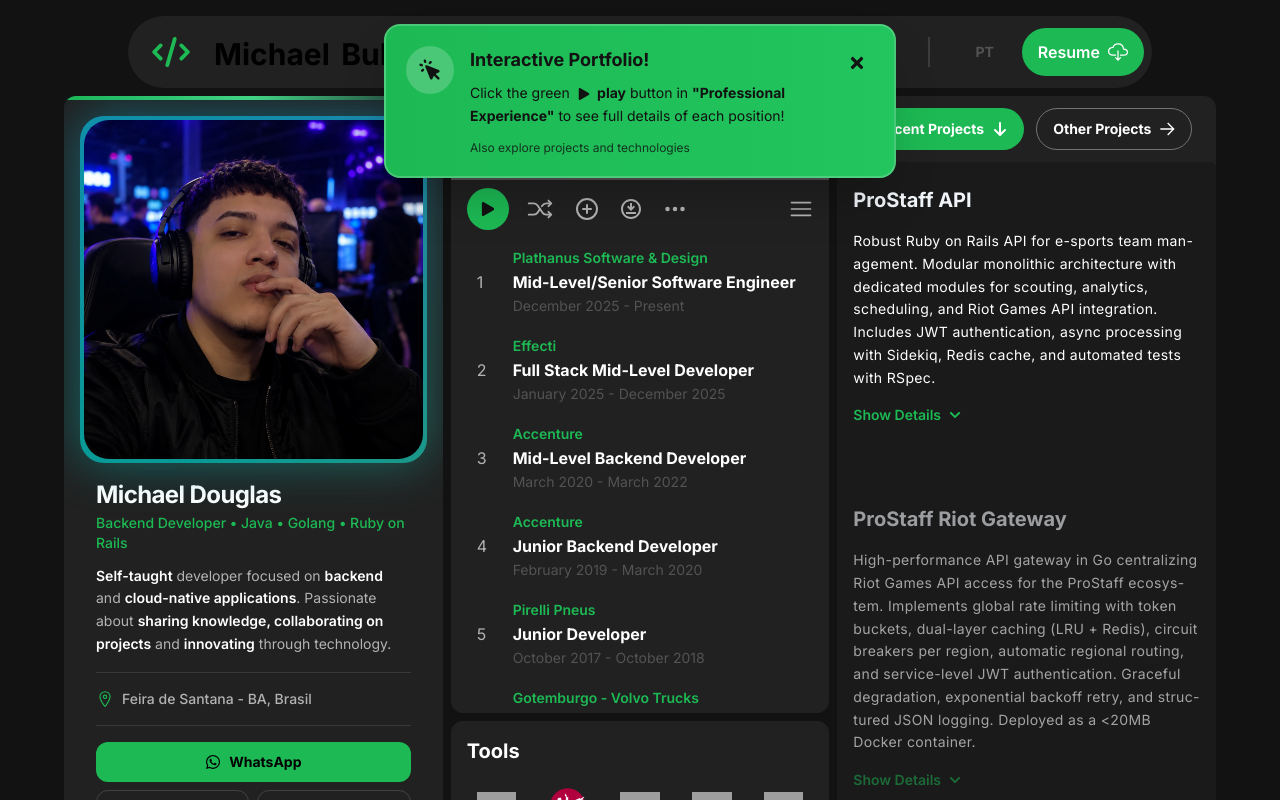
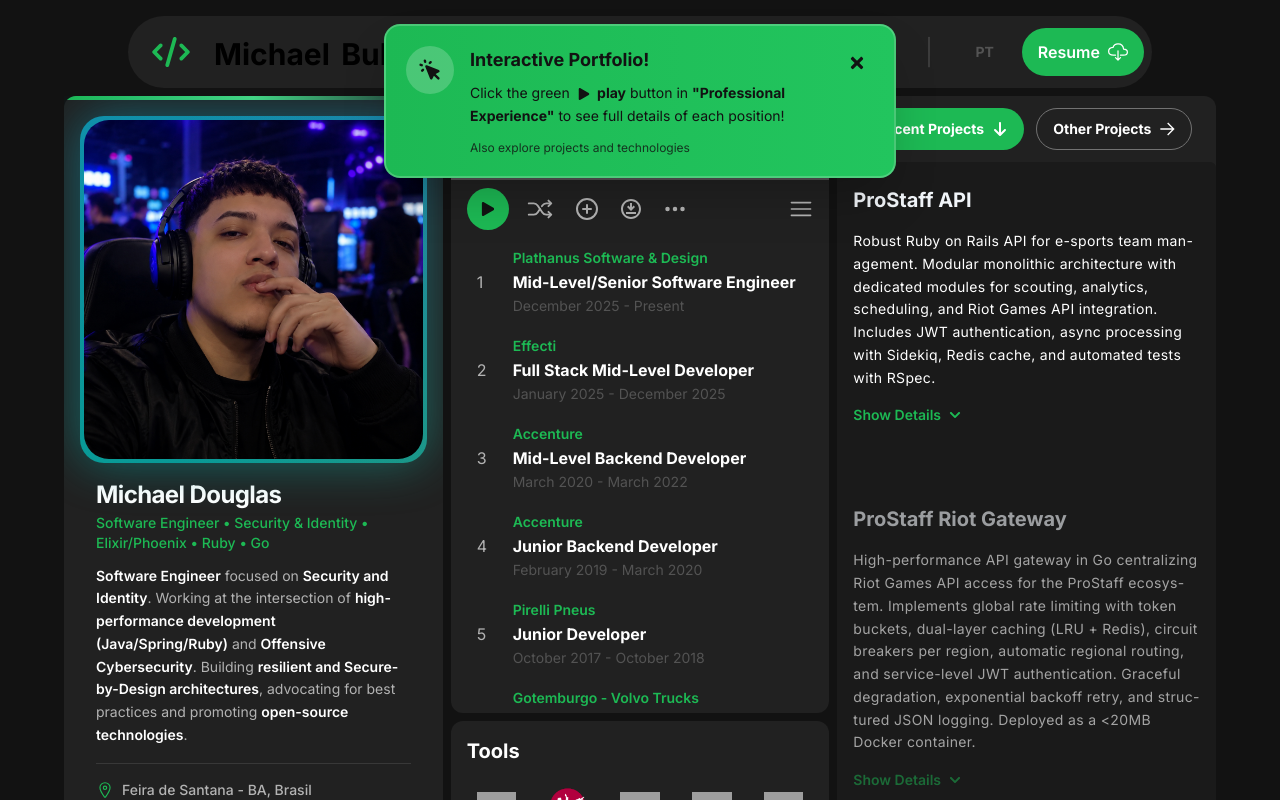
Before and after one commit to Bulletdev/PORTFOLIO, a Next.js app: page / in a window 1280 px wide. Shown: the top 800 px of the page. Built offline with nearby package versions, Linux system fonts and the light colour scheme; grey boxes are pictures that could not be loaded.

Commit message:
chore: adjust portfolio bio descritption

```diff
--- a/i18n/en.ts
+++ b/i18n/en.ts
@@ -6,18 +6,20 @@
     toggleLang: "PT",
   },
   profile: {
-    subtitle: "Backend Developer • Java • Golang • Ruby on Rails",
+    subtitle: "Software Engineer • Security & Identity • Elixir/Phoenix • Ruby • Go",
     bioSegments: [
-      { text: "Self-taught", highlight: true },
-      { text: " developer focused on ", highlight: false },
-      { text: "backend", highlight: true },
+      { text: "Software Engineer", highlight: true },
+      { text: " focused on ", highlight: false },
+      { text: "Security and Identity", highlight: true },
+      { text: ". Working at the intersection of ", highlight: false },
+      { text: "high-performance development (Java/Spring/Ruby)", highlight: true },
       { text: " and ", highlight: false },
-      { text: "cloud-native applications", highlight: true },
-      { text: ". Passionate about ", highlight: false },
-      { text: "sharing knowledge, collaborating on projects", highlight: true },
-      { text: " and ", highlight: false },
-      { text: "innovating", highlight: true },
-      { text: " through technology.", highlight: false },
+      { text: "Offensive Cybersecurity", highlight: true },
+      { text: ". Building ", highlight: false },
+      { text: "resilient and Secure-by-Design architectures", highlight: true },
+      { text: ", advocating for best practices and promoting ", highlight: false },
+      { text: "open-source technologies", highlight: true },
+      { text: ".", highlight: false },
     ],
     copyNumber: "Copy Number",
     copyEmail: "Copy Email",
--- a/i18n/pt.ts
+++ b/i18n/pt.ts
@@ -6,19 +6,20 @@
     toggleLang: "EN",
   },
   profile: {
-    subtitle: "Desenvolvedor Backend • Java • Golang • Ruby on Rails",
+    subtitle: "Engenheiro de Software • Segurança & Identidade • Elixir/Phoenix • Ruby • Go",
     bioSegments: [
-      { text: "Desenvolvedor", highlight: false },
-      { text: " autodidata", highlight: true },
-      { text: " com foco em ", highlight: false },
-      { text: "backend", highlight: true },
+      { text: "Engenheiro de Software", highlight: true },
+      { text: " focado em ", highlight: false },
+      { text: "Segurança e Identidade", highlight: true },
+      { text: ". Atuando na interseção entre ", highlight: false },
+      { text: "desenvolvimento de alta performance (Java/Spring/Ruby)", highlight: true },
       { text: " e ", highlight: false },
-      { text: "aplicações cloud-native", highlight: true },
-      { text: ". Apaixonado por ", highlight: false },
-      { text: "compartilhar conhecimento, colaborar em projetos", highlight: true },
-      { text: " e ", highlight: false },
-      { text: "inovar", highlight: true },
-      { text: " através da tecnologia.", highlight: false },
+      { text: "Cibersegurança Ofensiva", highlight: true },
+      { text: ". Construindo arquiteturas ", highlight: false },
+      { text: "resilientes e Secure-by-Design", highlight: true },
+      { text: ", defendendo boas práticas na comunidade e promovendo ", highlight: false },
+      { text: "tecnologias open-source", highlight: true },
+      { text: ".", highlight: false },
     ],
     copyNumber: "Copiar Número",
     copyEmail: "Copiar E-mail",
```
